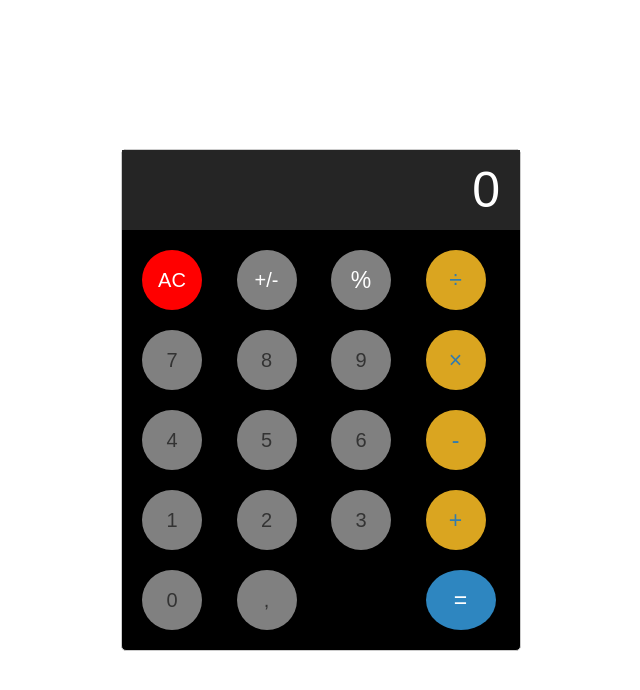
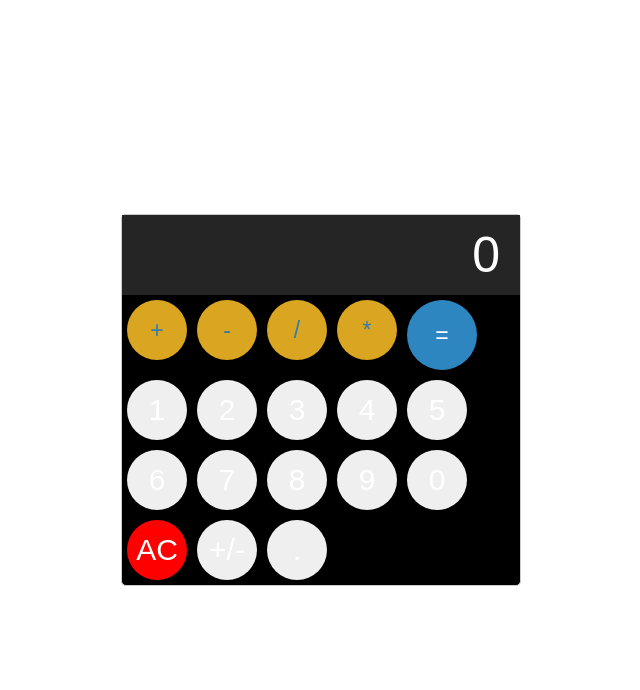
Before and after one commit to vican22/React-Calculator-app, a React (Create React App) app: page / in a window 1280 px wide. Shown: the top 690 px of the page, without its empty margins (319-959 px from the left). Built offline with nearby package versions, Linux system fonts and the light colour scheme.

Commit message:
after change

```diff
--- a/src/App.css
+++ b/src/App.css
@@ -11,13 +11,70 @@ html {
   box-sizing: inherit;
 }
 
-.Calculator {
-  border: 1px solid #ccc;
-  border-radius: 5px;
-  position: absolute;
-  top: 50%;
-  left: 50%;
-  transform: translate(-50%, -50%);
-  width: 400px;
-  background-color: black;
+button {
+  color: white;
+  border: none;
+  border-radius: 50%;
+  height: 60px;
+  width: 60px;
+  margin: 5px;
+  font-size: 30px;
+  float: left;
+  cursor: pointer;
 }
+
+button:hover {
+  color: green;
+}
+
+button:focus {
+  outline: none;
+  border: none;
+}
+
+.operator {
+  color: #337cac;
+  background-color: goldenrod;
+  font-size: 23px;
+}
+
+.operator:hover {
+  color: #337cac;
+  background-color: rgb(83, 131, 74);
+  font-size: 23px;
+  cursor: pointer;
+}
+
+.all-clear {
+  background-color: red;
+  border-color: #b0353a;
+  color: #fff;
+}
+
+.all-clear:hover {
+  background-color: #f17377;
+}
+
+.equal-sign {
+  background-color: #2e86c0;
+  border-color: #337cac;
+  color: #fff;
+  width: 70px;
+  height: 70px;
+  border-radius: 50%;
+  grid-row-start: 5;
+  grid-row-end: 6;
+  grid-column-start: 4;
+  grid-column-end: 5;
+}
+
+.equal-sign:hover {
+  background-color: #4e9ed4;
+}
+
+.calculator-keys {
+  display: grid;
+  grid-template-columns: repeat(4, 1fr);
+  grid-gap: 20px;
+  padding: 20px;
+}
--- a/src/App.js
+++ b/src/App.js
@@ -2,175 +2,175 @@ import React, { Component } from "react";
 
 import "./App.css";
 
-//import Buttons from "./Buttons";
-import Button from "./Button";
-import Display from "./Display";
+import Calculator from "./controlers/Calculator";
+//import Button from "./Button";
+//import Display from "./Display";
 
-const performCalculation = {
-  "/": (firstOperand, secondOperand) => {
-    if (secondOperand === 0) {
-      return "Invalid operator";
-    } else {
-      return firstOperand / secondOperand;
-    }
-  },
+// const performCalculation = {
+//   "/": (firstOperand, secondOperand) => {
+//     if (secondOperand === 0) {
+//       return "Invalid operator";
+//     } else {
+//       return firstOperand / secondOperand;
+//     }
+//   },
 
-  "*": (firstOperand, secondOperand) => firstOperand * secondOperand,
+//   "*": (firstOperand, secondOperand) => firstOperand * secondOperand,
 
-  "+": (firstOperand, secondOperand) => firstOperand + secondOperand,
+//   "+": (firstOperand, secondOperand) => firstOperand + secondOperand,
 
-  "-": (firstOperand, secondOperand) => firstOperand - secondOperand,
+//   "-": (firstOperand, secondOperand) => firstOperand - secondOperand,
 
-  "%": (firstOperand, secondOperand) => (firstOperand / 100) * secondOperand,
+//   "%": (firstOperand, secondOperand) => (firstOperand / 100) * secondOperand,
 
-  // "+/-": (firstOperand, secondOperand) => firstOperand * -1,
+//   // "+/-": (firstOperand, secondOperand) => firstOperand * -1,
 
-  "=": (firstOperand, secondOperand) => secondOperand
-};
+//   "=": (firstOperand, secondOperand) => secondOperand
+// };
 
 class App extends Component {
-  state = {
-    displayValue: "0",
-    firstOperand: "0",
-    waitingForSecondOperand: false,
-    operator: null
-  };
+  // state = {
+  //   displayValue: "0",
+  //   firstOperand: "0",
+  //   waitingForSecondOperand: false,
+  //   operator: null
+  // };
 
-  inputDigit(digit) {
-    // console.log(digit);
-    const newValue = this.state.displayValue;
-    // console.log(newValue);
+  // inputDigit(digit) {
+  //   // console.log(digit);
+  //   const newValue = this.state.displayValue;
+  //   // console.log(newValue);
 
-    if (this.state.waitingForSecondOperand === true) {
-      this.setState({
-        displayValue: digit,
-        waitingForSecondOperand: false
-      });
-    } else {
-      if (this.state.displayValue === "0") {
-        this.setState({
-          displayValue: digit
-        });
-      } else {
-        this.setState({
-          displayValue: newValue + digit
-        });
-      }
-    }
+  //   if (this.state.waitingForSecondOperand === true) {
+  //     this.setState({
+  //       displayValue: digit,
+  //       waitingForSecondOperand: false
+  //     });
+  //   } else {
+  //     if (this.state.displayValue === "0") {
+  //       this.setState({
+  //         displayValue: digit
+  //       });
+  //     } else {
+  //       this.setState({
+  //         displayValue: newValue + digit
+  //       });
+  //     }
+  //   }
 
-    //console.log(this.state.displayValue);
-  }
+  //   //console.log(this.state.displayValue);
+  // }
 
-  inputDecimal(dot) {
-    //console.log(dot);
-    let newValue = this.state.displayValue;
+  // inputDecimal(dot) {
+  //   //console.log(dot);
+  //   let newValue = this.state.displayValue;
 
-    if (!newValue.includes(dot)) {
-      newValue += dot;
+  //   if (!newValue.includes(dot)) {
+  //     newValue += dot;
 
-      this.setState({
-        displayValue: newValue
-      });
-    }
-    //console.log(this.state.displayValue);
-  }
+  //     this.setState({
+  //       displayValue: newValue
+  //     });
+  //   }
+  //   //console.log(this.state.displayValue);
+  // }
 
-  resetCalculator() {
-    this.setState({
-      displayValue: "0",
-      firstOperand: "0",
-      waitingForSecondOperand: false,
-      operator: null
-    });
-  }
+  // resetCalculator() {
+  //   this.setState({
+  //     displayValue: "0",
+  //     firstOperand: "0",
+  //     waitingForSecondOperand: false,
+  //     operator: null
+  //   });
+  // }
 
-  changeSign() {
-    const displayValue = this.state.displayValue;
-    if (displayValue !== "0") {
-      this.setState({
-        displayValue: "-" + displayValue
-      });
-    }
-  }
+  // changeSign() {
+  //   const displayValue = this.state.displayValue;
+  //   if (displayValue !== "0") {
+  //     this.setState({
+  //       displayValue: "-" + displayValue
+  //     });
+  //   }
+  // }
 
-  handleOperator(nextOperator) {
-    const inputValue = this.state.displayValue;
-    const newValue = parseFloat(inputValue);
-    // console.log(newValue);
+  // handleOperator(nextOperator) {
+  //   const inputValue = this.state.displayValue;
+  //   const newValue = parseFloat(inputValue);
+  //   // console.log(newValue);
 
-    //ako je vec unesen operator i drugi je na true mijenjam operator s novim
-    if (this.state.operator && this.state.waitingForSecondOperand) {
-      this.setState({
-        operator: nextOperator
-      });
-      return;
-    }
+  //   if (this.state.operator && this.state.waitingForSecondOperand) {
+  //     this.setState({
+  //       operator: nextOperator
+  //     });
+  //     return;
+  //   }
 
-    if (this.state.firstOperand === "0") {
-      this.setState({
-        firstOperand: newValue
-      });
-    } else if (this.state.operator) {
-      const result = performCalculation[this.state.operator](
-        this.state.firstOperand,
-        newValue
-      );
+  //   if (this.state.firstOperand === "0") {
+  //     this.setState({
+  //       firstOperand: newValue
+  //     });
+  //   } else if (this.state.operator) {
+  //     const result = performCalculation[this.state.operator](
+  //       this.state.firstOperand,
+  //       newValue
+  //     );
 
-      this.setState({
-        //max 10 digits
-        displayValue: String(result).slice(0, 10),
-        firstOperand: result
-      });
-    }
+  //     this.setState({
+  //       //max 10 digits
+  //       displayValue: String(result).slice(0, 10),
+  //       firstOperand: result
+  //     });
+  //   }
 
-    this.setState({
-      waitingForSecondOperand: true,
-      operator: nextOperator
-    });
-  }
+  //   this.setState({
+  //     waitingForSecondOperand: true,
+  //     operator: nextOperator
+  //   });
+  // }
 
-  //funkcija za pracenje akcija
-  handleInput = event => {
-    //console.log(event.target);
-    const { target } = event;
+  // //funkcija za pracenje akcija
+  // handleInput = event => {
+  //   //console.log(event.target);
+  //   const { target } = event;
 
-    if (!target.matches("button")) {
-      return;
-    }
+  //   if (!target.matches("button")) {
+  //     return;
+  //   }
 
-    if (target.classList.contains("operator")) {
-      //console.log("operator", target.value);
-      this.handleOperator(target.value);
-      return;
-    }
+  //   if (target.classList.contains("operator")) {
+  //     //console.log("operator", target.value);
+  //     this.handleOperator(target.value);
+  //     return;
+  //   }
 
-    if (target.classList.contains("decimal")) {
-      //console.log("decimal", target.value);
-      this.inputDecimal(target.value);
-      return;
-    }
+  //   if (target.classList.contains("decimal")) {
+  //     //console.log("decimal", target.value);
+  //     this.inputDecimal(target.value);
+  //     return;
+  //   }
 
-    if (target.classList.contains("all-clear")) {
-      //console.log("all clear", target.value);
-      this.resetCalculator();
-      return;
-    }
+  //   if (target.classList.contains("all-clear")) {
+  //     //console.log("all clear", target.value);
+  //     this.resetCalculator();
+  //     return;
+  //   }
 
-    if (target.classList.contains("alg-sign")) {
-      //console.log("alg-sign", target.value);
-      this.changeSign();
-      return;
-    }
+  //   if (target.classList.contains("alg-sign")) {
+  //     //console.log("alg-sign", target.value);
+  //     this.changeSign();
+  //     return;
+  //   }
 
-    //console.log("digits", target.value);
-    this.inputDigit(target.value);
-  };
+  //   //console.log("digits", target.value);
+  //   this.inputDigit(target.value);
+  // };
   render() {
     return (
-      <div className="Calculator">
-        <Display value={this.state.displayValue} />
+      <div>
+        {/* <Display value={this.state.displayValue} />
 
-        <Button onClick={this.handleInput} />
+        <Button onClick={this.handleInput} /> */}
+        <Calculator />
       </div>
     );
   }
--- a/src/Button.css
+++ b/src/Button.css
@@ -35,7 +35,7 @@ button:hover {
   border-color: #337cac;
   color: #fff;
   width: 70px;
-  height: 100%;
+  height: 70px;
   border-radius: 50%;
   grid-row-start: 5;
   grid-row-end: 6;
--- /dev/null
+++ b/src/components/Keys/Actions.js
@@ -0,0 +1,48 @@
+import React from "react";
+
+const actions = props => {
+  const actionsArray = ["AC", "+/-", "."];
+
+  return (
+    <div>
+      {actionsArray.map(action => {
+        if (action === "AC") {
+          return (
+            <button
+              className="all-clear"
+              value={action}
+              onClick={props.onClick}
+              key={action}
+            >
+              {action}
+            </button>
+          );
+        } else if (action === "+/-") {
+          return (
+            <button
+              className="alg-sign"
+              key={action}
+              value={action}
+              onClick={props.onClick}
+            >
+              {action}
+            </button>
+          );
+        } else if (action === ".") {
+          return (
+            <button
+              className="decimal"
+              key={action}
+              value={action}
+              onClick={props.onClick}
+            >
+              {action}
+            </button>
+          );
+        }
+      })}
+    </div>
+  );
+};
+
+export default actions;
--- /dev/null
+++ b/src/components/Keys/Numbers.js
@@ -0,0 +1,19 @@
+import React from "react";
+
+const numbers = props => {
+  const nums = ["1", "2", "3", "4", "5", "6", "7", "8", "9", "0"];
+
+  return (
+    <div>
+      {nums.map(num => {
+        return (
+          <button type="button" onClick={props.onClick} key={num} value={num}>
+            {num}
+          </button>
+        );
+      })}
+    </div>
+  );
+};
+
+export default numbers;
--- /dev/null
+++ b/src/components/Keys/Operator.js
@@ -0,0 +1,39 @@
+import React from "react";
+
+const operator = props => {
+  const operators = ["+", "-", "/", "*", "="];
+
+  return (
+    <div>
+      {operators.map(operator => {
+        if (operator !== "=") {
+          return (
+            <button
+              className="operator"
+              type="button"
+              value={operator}
+              key={operator}
+              onClick={props.onClick}
+            >
+              {operator}
+            </button>
+          );
+        } else {
+          return (
+            <button
+              className="equal-sign operator"
+              type="button"
+              value={operator}
+              key={operator}
+              onClick={props.onClick}
+            >
+              {operator}
+            </button>
+          );
+        }
+      })}
+    </div>
+  );
+};
+
+export default operator;
--- /dev/null
+++ b/src/controlers/Calculator.css
@@ -0,0 +1,10 @@
+.Calculator {
+  border: 1px solid #ccc;
+  border-radius: 5px;
+  position: absolute;
+  top: 50%;
+  left: 50%;
+  transform: translate(-50%, -50%);
+  width: 400px;
+  background-color: black;
+}
--- /dev/null
+++ b/src/controlers/Calculator.js
@@ -0,0 +1,184 @@
+import React, { Component } from "react";
+
+//import Button from "../Button";
+//import Display from "../Display";
+import Display from "../components/Display/Display";
+import "./Calculator.css";
+
+import Numbers from "../components/Keys/Numbers";
+import Operator from "../components/Keys/Operator";
+import Actions from "../components/Keys/Actions";
+
+const performCalculation = {
+  "/": (firstOperand, secondOperand) => {
+    if (secondOperand === 0) {
+      return "Invalid operator";
+    } else {
+      return firstOperand / secondOperand;
+    }
+  },
+
+  "*": (firstOperand, secondOperand) => firstOperand * secondOperand,
+
+  "+": (firstOperand, secondOperand) => firstOperand + secondOperand,
+
+  "-": (firstOperand, secondOperand) => firstOperand - secondOperand,
+
+  "%": (firstOperand, secondOperand) => (firstOperand / 100) * secondOperand,
+
+  // "+/-": (firstOperand, secondOperand) => firstOperand * -1,
+
+  "=": (firstOperand, secondOperand) => secondOperand
+};
+
+class Calculator extends Component {
+  state = {
+    displayValue: "0",
+    firstOperand: "0",
+    waitingForSecondOperand: false,
+    operator: null
+  };
+
+  inputDigit(digit) {
+    // console.log(digit);
+    const newValue = this.state.displayValue;
+    // console.log(newValue);
+
+    if (this.state.waitingForSecondOperand === true) {
+      this.setState({
+        displayValue: digit,
+        waitingForSecondOperand: false
+      });
+    } else {
+      if (this.state.displayValue === "0") {
+        this.setState({
+          displayValue: digit
+        });
+      } else {
+        this.setState({
+          displayValue: newValue + digit
+        });
+      }
+    }
+
+    //console.log(this.state.displayValue);
+  }
+
+  inputDecimal(dot) {
+    //console.log(dot);
+    let newValue = this.state.displayValue;
+
+    if (!newValue.includes(dot)) {
+      newValue += dot;
+
+      this.setState({
+        displayValue: newValue
+      });
+    }
+    //console.log(this.state.displayValue);
+  }
+
+  resetCalculator() {
+    this.setState({
+      displayValue: "0",
+      firstOperand: "0",
+      waitingForSecondOperand: false,
+      operator: null
+    });
+  }
+
+  changeSign() {
+    const displayValue = this.state.displayValue;
+    if (displayValue !== "0" && displayValue[0] !== "-") {
+      this.setState({
+        displayValue: "-" + displayValue
+      });
+    }
+  }
+
+  handleOperator(nextOperator) {
+    const inputValue = this.state.displayValue;
+    const newValue = parseFloat(inputValue);
+    // console.log(newValue);
+
+    if (this.state.operator && this.state.waitingForSecondOperand) {
+      this.setState({
+        operator: nextOperator
+      });
+      return;
+    }
+
+    if (this.state.firstOperand === "0") {
+      this.setState({
+        firstOperand: newValue
+      });
+    } else if (this.state.operator) {
+      const result = performCalculation[this.state.operator](
+        this.state.firstOperand,
+        newValue
+      );
+
+      this.setState({
+        //max 10 digits
+        displayValue: String(result).slice(0, 10),
+        firstOperand: result
+      });
+    }
+
+    this.setState({
+      waitingForSecondOperand: true,
+      operator: nextOperator
+    });
+  }
+
+  //funkcija za pracenje akcija
+  handleInput = event => {
+    //console.log(event.target);
+    const { target } = event;
+
+    if (!target.matches("button")) {
+      return;
+    }
+
+    if (target.classList.contains("operator")) {
+      //console.log("operator", target.value);
+      this.handleOperator(target.value);
+      return;
+    }
+
+    if (target.classList.contains("decimal")) {
+      //console.log("decimal", target.value);
+      this.inputDecimal(target.value);
+      return;
+    }
+
+    if (target.classList.contains("all-clear")) {
+      //console.log("all clear", target.value);
+      this.resetCalculator();
+      return;
+    }
+
+    if (target.classList.contains("alg-sign")) {
+      //console.log("alg-sign", target.value);
+      this.changeSign();
+      return;
+    }
+
+    //console.log("digits", target.value);
+    this.inputDigit(target.value);
+  };
+  render() {
+    return (
+      <div className="Calculator">
+        <Display value={this.state.displayValue} />
+
+        {/* <Button onClick={this.handleInput} /> */}
+        <Operator onClick={this.handleInput} />
+        <Numbers onClick={this.handleInput} />
+        <Actions onClick={this.handleInput} />
+      </div>
+    );
+  }
+}
+
+export default Calculator;
```
Also changed, not shown: src/components/Display/Display.css (renamed from src/Display.css), src/components/Display/Display.js (renamed from src/Display.js).
